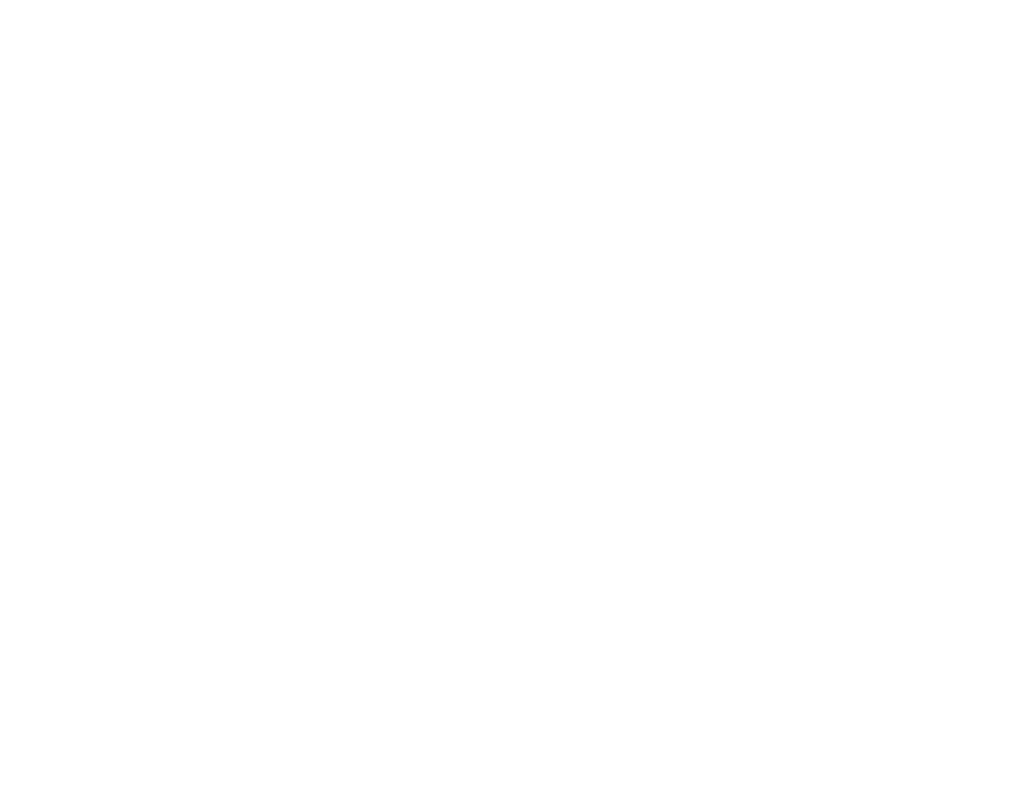
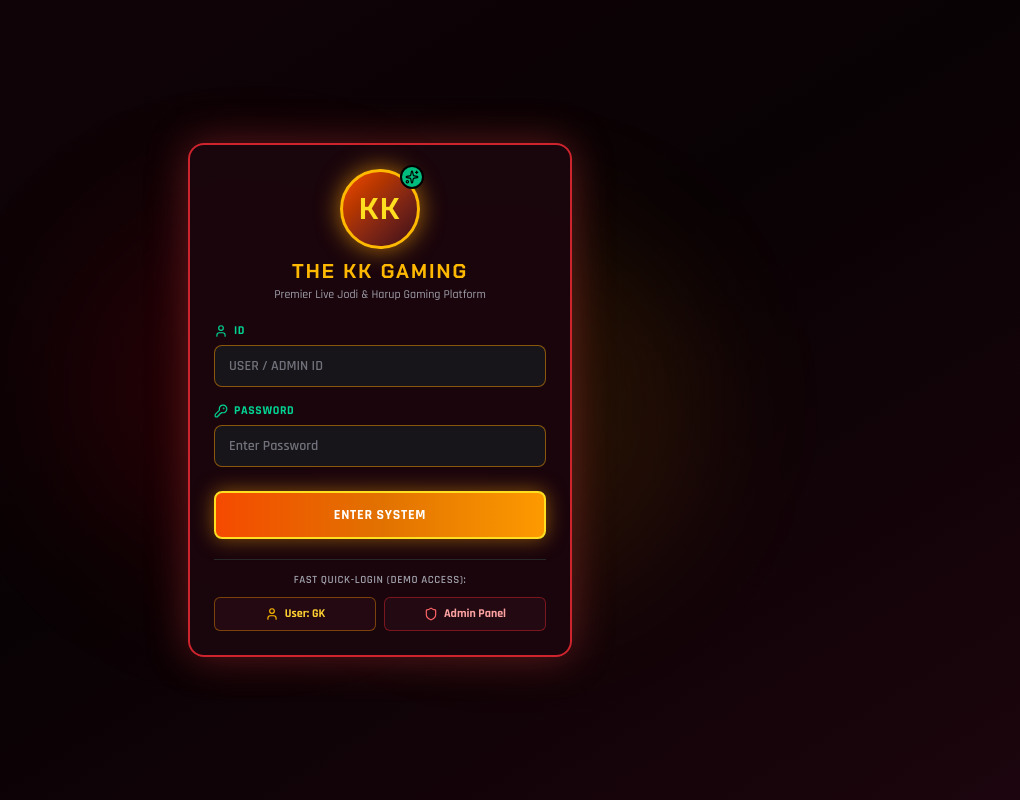
Before and after one commit to sksewakendra108-source/KK-MATKA, a plain HTML site: page index.html in a window 1280 px wide. Shown: the whole page, without its empty margins (260-1280 px from the left). Drawn offline with Linux system fonts and the light colour scheme; the site is published under a folder, as on GitHub Pages, so addresses that start at the root find nothing.

Commit message:
Add files via upload

```diff
--- a/index.html
+++ b/index.html
@@ -12,8 +12,8 @@
     <link rel="preconnect" href="https://fonts.googleapis.com">
     <link rel="preconnect" href="https://fonts.gstatic.com" crossorigin>
     <link href="https://fonts.googleapis.com/css2?family=Chakra+Petch:wght@500;600;700;800&family=Rajdhani:wght@500;600;700&family=Inter:wght@400;500;600;700&display=swap" rel="stylesheet">
-    <script type="module" crossorigin src="/assets/index-8VDXBfIk.js"></script>
-    <link rel="stylesheet" crossorigin href="/assets/index-004M0we4.css">
+    <script type="module" crossorigin src="./assets/index-8VDXBfIk.js"></script>
+    <link rel="stylesheet" crossorigin href="./assets/index-004M0we4.css">
   </head>
   <body class="bg-[#0b0307] text-white antialiased selection:bg-amber-500 selection:text-black">
     <div id="root"></div>
```
